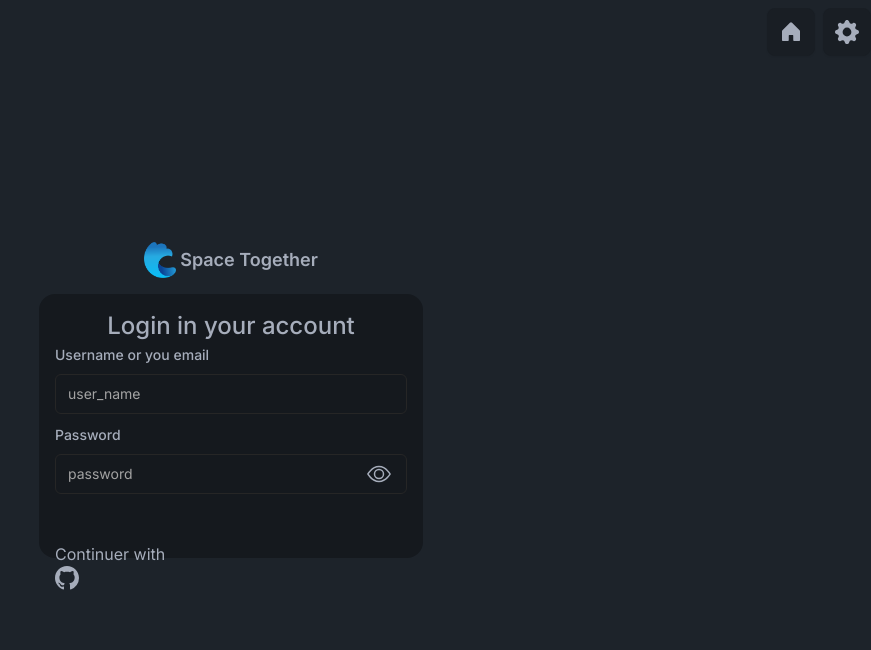
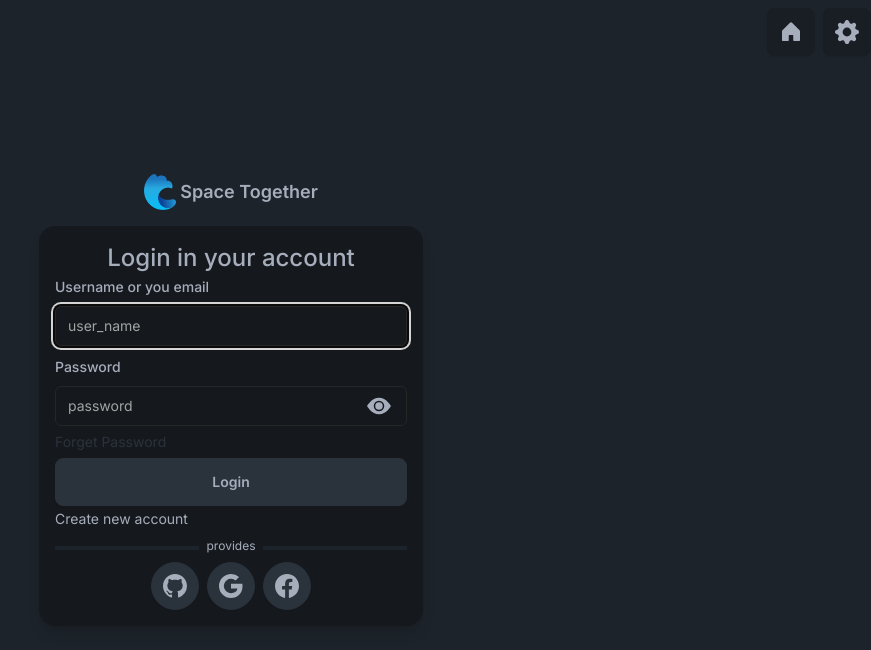
Before and after one commit to brunorwanda4/SpaceTogether, a Next.js app: page /en/auth/login in a window 1280 px wide. Shown: the top 650 px of the page, without its empty margins (409-1280 px from the left). Built offline with nearby package versions, Linux system fonts and the light colour scheme.

Commit message:
finish to make long interface

```diff
--- a/locale/en.json
+++ b/locale/en.json
@@ -5,7 +5,9 @@
             "setting" : "Settings",
             "language" : "Language",
             "chooseLanguage" : {
-                "changeLanguage" : "Change Language"
+                "changeLanguage" : "Change Language",
+                "save" : "Save",
+                "cancel" : "Cancel"
             },
             "changeTheme" : "Change Theme"
         }
@@ -20,7 +22,11 @@
             "loginTitle" : "Login in your account",
             "loginForm" : {
                 "username" : "Username or you email",
-                "password" : "Password"
+                "password" : "Password",
+                "login" : "Login",
+                "provides" : "provides",
+                "forgetPassword" : "Forget Password",
+                "register" : " Create new account"
             }
         }
     }
--- a/locale/kiny.json
+++ b/locale/kiny.json
@@ -5,7 +5,9 @@
             "setting" : "Gushyiraho",
             "language" : "Ururimi",
             "chooseLanguage" : {
-                "changeLanguage" : "Guhindura ururimi"
+                "changeLanguage" : "Guhindura ururimi",
+                "save" : "hindura",
+                "cancel" : "bireke"
             },
             "changeTheme" : "Guhindura Amabara"
         }
@@ -17,10 +19,14 @@
     "page" : {
         "auth" : {
             "getStart" : " Komeza ukoresheje online cyangwa offline",
-            "loginTitle" : "Inshira muri koni yawe",
+            "loginTitle" : "Inshira muri konti yawe",
             "loginForm" : {
                 "username" : "Izina ukoresha cyangwa emaili yawe",
-                "password" : "Ijambo banga"
+                "password" : "Ijambo banga",
+                "login" : "Kwinjira",
+                "provides" : "koresha",
+                "forgetPassword" : "Kwibangirwa ijambo banga",
+                "register" : "Kora konti cyashya"
             }
         }
     }
--- /dev/null
+++ b/src/app/[lang]/auth/forgetPassword/page.tsx
@@ -0,0 +1,11 @@
+import React from 'react'
+
+const page = () => {
+  return (
+    <div>
+      forget password
+    </div>
+  )
+}
+
+export default page
--- a/src/app/[lang]/auth/login/page.tsx
+++ b/src/app/[lang]/auth/login/page.tsx
@@ -15,9 +15,9 @@ const page = async ({params : {lang}} : LanguagesProps) => {
        <div className=' flex justify-center mb-4'>
           <Logo title/>
        </div>
-        <main className=' card bg-base-300 min-w-96 p-4'>
+        <main className=' card bg-base-300 shadow-lg min-w-96 p-4 min-h-60 h-auto'>
           <h2 className=' text-center text-2xl font-medium'>{page.auth.loginTitle}</h2>
-          <ChooseWhichWayCanCreateAccount lang={lang} TPassword={page.auth.loginForm.password} TUsername={page.auth.loginForm.username}/>
+          <ChooseWhichWayCanCreateAccount lang={lang} TRegister={page.auth.loginForm.register} TForget={page.auth.loginForm.forgetPassword} TProvides={page.auth.loginForm.provides} TLogin={page.auth.loginForm.login} TPassword={page.auth.loginForm.password} TUsername={page.auth.loginForm.username}/>
         </main>
     </div>
   )
--- /dev/null
+++ b/src/app/[lang]/auth/register/page.tsx
@@ -0,0 +1,11 @@
+import React from 'react'
+
+const page = () => {
+  return (
+    <div>
+      create account
+    </div>
+  )
+}
+
+export default page
--- a/src/components/auth/chooseWhichWayCanCreateAccount.tsx
+++ b/src/components/auth/chooseWhichWayCanCreateAccount.tsx
@@ -2,28 +2,47 @@
 
 import UseOnlineStatus from '@/hooks/useOnlineStatus';
 import React from 'react'
-import { BsGithub } from 'react-icons/bs';
+import { BsFacebook, BsGithub, BsGoogle } from 'react-icons/bs';
 import LoginForm from './form/LoginForm';
 import { Locale } from '@/i18n';
+import { SPLine } from '../style/simpleComponents/line';
+import Link from 'next/link';
 
 interface Props {
   TPassword: string;
   TUsername: string;
-  lang :Locale
+  lang :Locale,
+  TLogin :string,
+  TProvides : string,
+  TForget : string,
+  TRegister : string,
 }
 
-export const ChooseWhichWayCanCreateAccount = ({TPassword , TUsername , lang} : Props) => {
+export const ChooseWhichWayCanCreateAccount = ({TPassword , TRegister ,TForget, TProvides ,TLogin, TUsername , lang} : Props) => {
    const online = UseOnlineStatus();
   return (
     <div>
-      <div className=' h-full'>
-        <LoginForm lang={lang} TPassword={TPassword} TUsername={TUsername}/>
+      <div className=''>
+        <LoginForm TForget={TForget} lang={lang} TLogin={TLogin} TPassword={TPassword} TUsername={TUsername}/>
+       {!!online &&  (<Link className=' mt-2 text-sm text-neutral-content' href={`/${lang}/auth/register`}>{TRegister}</Link>)}
       </div>
-      {online && (
-        <div>
-          <h4>Continuer with</h4>
-          <div>
-            <BsGithub size={24} />
+      {!!online && (
+        <div className=' mt-2'>
+          <div className=' flex gap-2'>
+            <SPLine />
+            <h4 className=' text-xs'>{TProvides}</h4>
+            <SPLine />
+          </div>
+          <div className=' flex justify-center gap-2 mt-2'>
+            <button className=' btn btn-circle btn-neutral'>
+              <BsGithub size={24} />
+            </button>
+            <button className=' btn btn-circle btn-neutral'>
+              <BsGoogle size={24} />
+            </button>
+            <button className=' btn btn-circle btn-neutral'>
+              <BsFacebook size={24} />
+            </button>
           </div>
       </div>
       )}
--- a/src/components/auth/form/LoginForm.tsx
+++ b/src/components/auth/form/LoginForm.tsx
@@ -21,15 +21,22 @@ import { GetServerSideProps } from 'next';
 import { getDictionary } from '@/lib/dictionary';
 import { Locale } from '@/i18n';
 import { BsEye, BsEyeFill } from 'react-icons/bs';
+import UseOnlineStatus from '@/hooks/useOnlineStatus';
+import Link from 'next/link';
 
 interface Props {
     TPassword: string;
     TUsername: string;
     lang : Locale
+    TLogin : string;
+    TForget : string;
 }
 
-const LoginForm = ({lang , TPassword , TUsername} : Props) => {
-  const [seePassword , setSeePassword] = useState<boolean>(false);
+const LoginForm = ({lang ,TForget, TPassword ,TLogin , TUsername} : Props) => {
+  const [seePassword , setSeePassword] = useState<boolean>(true);
+
+  const online = UseOnlineStatus();
+
     const form = useForm<z.infer <typeof LoginValidation>> ({
         resolver : zodResolver(LoginValidation),
         defaultValues : {
@@ -51,7 +58,7 @@ const LoginForm = ({lang , TPassword , TUsername} : Props) => {
             <FormItem>
               <FormLabel>{TUsername}</FormLabel>
               <FormControl>
-                <Input className=' bg-base-300' placeholder="user_name" {...field} />
+                <Input className=' bg-base-300' autoFocus placeholder="user_name" {...field} />
               </FormControl>
               <FormMessage />
             </FormItem>
@@ -67,7 +74,7 @@ const LoginForm = ({lang , TPassword , TUsername} : Props) => {
               <FormControl>
                 <div className=' relative '>
                   <Input className=' bg-base-300 ' placeholder="password" type={seePassword ? "password" : "text"} {...field} />
-                  <div className=' absolute  top-2 right-4 ' onClick={handleSeePassword}>
+                  <div className=' absolute  top-2 right-4  cursor-pointer' onClick={handleSeePassword}>
                     {seePassword ? <BsEyeFill size={24} /> : <BsEye size={24} />}
                   </div>
                 </div>
@@ -76,6 +83,10 @@ const LoginForm = ({lang , TPassword , TUsername} : Props) => {
             </FormItem>
           )}
         />
+        {!!online && <Link className='link-hover text-sm duration-300 text-neutral leading-4' href={`/${lang}/auth/forgetPassword`}>{TForget}</Link>}
+        <button className=' btn btn-neutral capitalize font-semibold' type='submit'>
+          {TLogin}
+        </button>
       </form>
     </Form>
   )
--- /dev/null
+++ b/src/components/auth/form/formError.tsx
@@ -0,0 +1,7 @@
+import React from 'react'
+
+export const FormError = () => {
+  return (
+    <div>FormError</div>
+  )
+}
--- a/src/components/navbar/authChangeTheme.tsx
+++ b/src/components/navbar/authChangeTheme.tsx
@@ -16,7 +16,7 @@ const {changeTheme} = useContext(ThemeContext)!;
 const { theme , setTheme } = useTheme()
 const [selectedTheme, setSelectedTheme] = useState<string>('system');
 
-const themes   = ["light","pastel" , "forest", "dark", "black",]
+const themes   = ["light","pastel" , "forest", "dark", "night",]
 
 useEffect(() => {
     // Use 'system' as a default if theme is undefined
--- a/src/components/navbar/authNav.tsx
+++ b/src/components/navbar/authNav.tsx
@@ -26,20 +26,11 @@ export const AuthNav = async ({lang} : LangPageProps) => {
                 </DialogTrigger>
                 <DialogContent className=' bg-base-300 '>
                     <DialogTitle>
-                        {/* {nav.auth.settingDialog.setting} */}
-                        open
+                        {nav.auth.settingDialog.setting}
                     </DialogTitle>
                     <SPLine />
                     <div className=''>
-                        <ChangeLanguages lang={lang} choose={"open"}>
-                            <div className=' flex justify-between w-full'>
-                                <div className=' flex gap-1 items-center'>
-                                    <Languages size={18}/>
-                                    <span className=''>{nav.auth.settingDialog.language}</span>
-                                </div>
-                                <span className=''>{lang === "en" ? "English" : "Kinyarwanda"}</span>
-                            </div>
-                        </ChangeLanguages>
+                        <ChangeLanguages TSave={nav.auth.settingDialog.chooseLanguage.save} TCancel={nav.auth.settingDialog.chooseLanguage.cancel} title={nav.auth.settingDialog.language} lang={lang} chooseLang={nav.auth.settingDialog.chooseLanguage.changeLanguage} />
                         <SPLine className=' mb-2'/>
                         <div>
                             <AuthChangeTheme title={nav.auth.settingDialog.changeTheme}/>
--- a/src/components/ui/alert-dialog.tsx
+++ b/src/components/ui/alert-dialog.tsx
@@ -104,7 +104,7 @@ const AlertDialogAction = React.forwardRef<
 >(({ className, ...props }, ref) => (
   <AlertDialogPrimitive.Action
     ref={ref}
-    className={cn( " btn btn-accent btn-sm", className)}
+    className={cn( " btn btn-neutral btn-sm", className)}
     {...props}
   />
 ))
```
Also changed, not shown: src/components/navbar/changeLanguages.tsx (+17 -14 lines).
